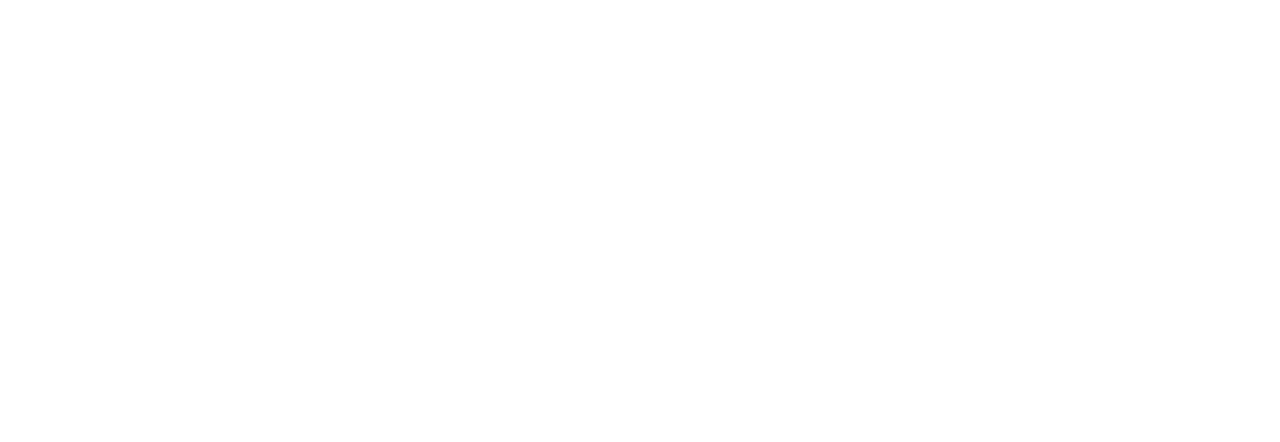
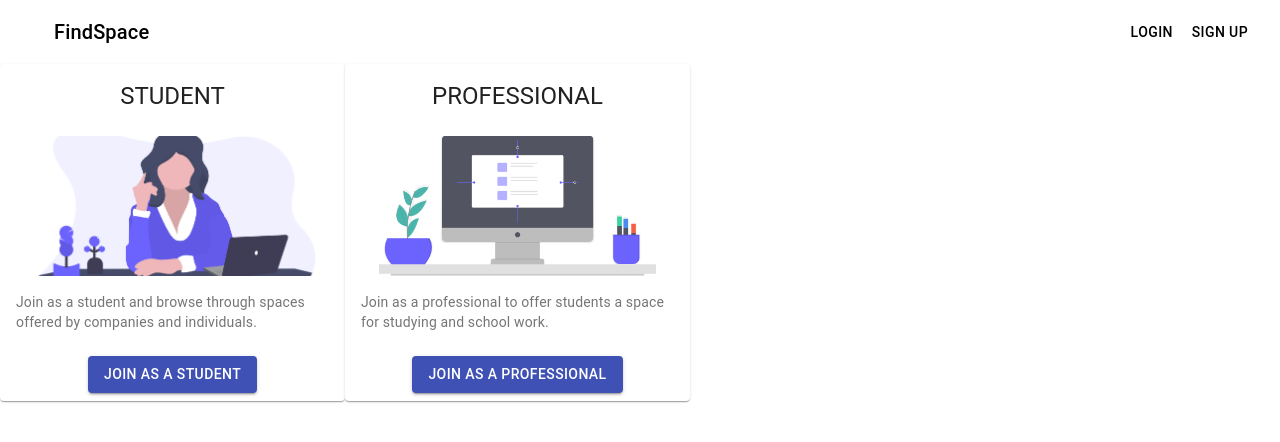
Before and after one commit to JonaChen98/FindSpace, a React (Create React App) app in the folder client/: page /signup in a window 1280 px wide. Shown: the top 442 px of the page. Built offline with nearby package versions, Linux system fonts and the light colour scheme.

Commit message:
Sign up page almost complete and added route in app.ks:

```diff
--- a/client/src/App.js
+++ b/client/src/App.js
@@ -6,6 +6,7 @@
 import Login from './pages/Login';
 import Profile from './pages/Profile';
 import Dashboard from './pages/Dashboard';
+import Signup from './pages/Signup';
 
 const App = () => {
   return(
@@ -13,6 +14,7 @@
       <Route exact path="/" component={Home}/>
       <Route exact path="/login" component={Login} />
       <Route exact path="/profile" component={Profile} />
+      <Route exact path="/signup" component={Signup} />
       <Route exact path="/dashboard" component={Dashboard} />
     </Router>
   );
--- /dev/null
+++ b/client/src/pages/Signup.js
@@ -0,0 +1,111 @@
+import React from 'react';
+import { makeStyles } from '@material-ui/core/styles';
+import Card from '@material-ui/core/Card';
+import Button from '@material-ui/core/Button';
+import { Link } from 'react-router-dom';
+import { CardContent } from '@material-ui/core';
+import CardActions from '@material-ui/core/CardActions';
+import CardMedia from '@material-ui/core/CardMedia';
+import Typography from '@material-ui/core/Typography';
+import Professional from '../assets/professional.png';
+import Student from '../assets/student.png';
+import Navbar from '../components/navbar';
+
+const useStyles = makeStyles({
+  root: {
+    maxWidth: 345,
+  },
+  media: {
+    height: 140,
+  },
+});
+
+
+export default function ContainedButtons() {
+  const classes = useStyles();
+
+  return (
+  <div>
+    <Navbar/>
+  <div style ={{ display: "flex", margin: "0px auto", position:"absolute"}}>
+    <div id = "studentCard" style={{display: "flex", float: "right"}}>
+      <Card className={classes.root}>
+        <CardContent>
+          <Typography
+            gutterBottom variant="h5"
+            component="h2"
+            style={{
+            display: "flex",
+            justifyContent: "center",
+            alignItems: "center"
+            }}
+            >
+               STUDENT
+          </Typography>
+        </CardContent>
+
+        <CardMedia className={classes.media} image={Student}/>
+
+        <CardContent>
+          <Typography variant="body2" color="textSecondary" component="p">
+            Join as a student and browse through spaces offered by companies and individuals.
+          </Typography>
+        </CardContent>
+
+        <CardActions style={{
+            display: "flex",
+            justifyContent: "center",
+            alignItems: "center"
+            }}>
+          {/* TODO: Change link  */}
+          <Button variant="contained" color="primary" component={Link} to="/Profile">
+           Join as a student
+          </Button>
+        </CardActions>
+
+      </Card>
+
+      </div>
+
+      <div id = "professionalCard" style={{display: "flex"}}>
+      <Card className={classes.root}>
+        <CardContent>
+          <Typography
+            gutterBottom variant="h5"
+            component="h2"
+            style={{
+            display: "flex",
+            justifyContent: "center",
+            alignItems: "center"
+            }}
+            >
+               PROFESSIONAL
+          </Typography>
+        </CardContent>
+
+          <CardMedia
+            className={classes.media}
+            image={Professional}
+            title="Contemplative Reptile"
+          />
+          <CardContent>
+            <Typography variant="body2" color="textSecondary" component="p">
+            Join as a professional to offer students a space for studying and school work.
+            </Typography>
+          </CardContent>
+          <CardActions style={{
+            display: "flex",
+            justifyContent: "center",
+            alignItems: "center"
+            }}>
+          {/* TODO: Change link  */}
+          <Button variant="contained" color="primary" component={Link} to="/Profile">
+           Join as a professional
+          </Button>
+        </CardActions>
+      </Card>
+     </div>
+    </div>
+    </div>
+    );
+}
```
Also changed, not shown: client/src/assets/professional.png (added), client/src/assets/student.png (added).
